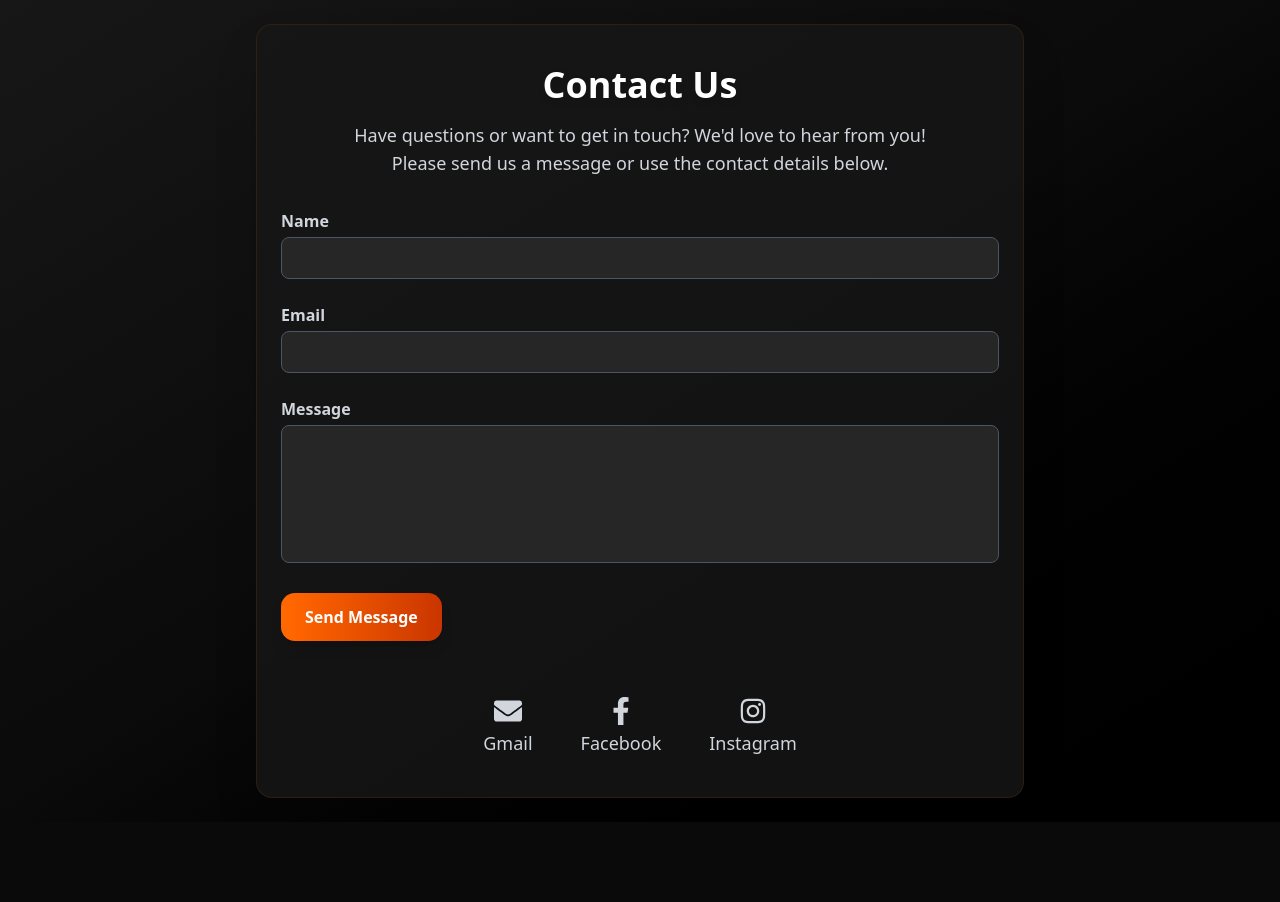
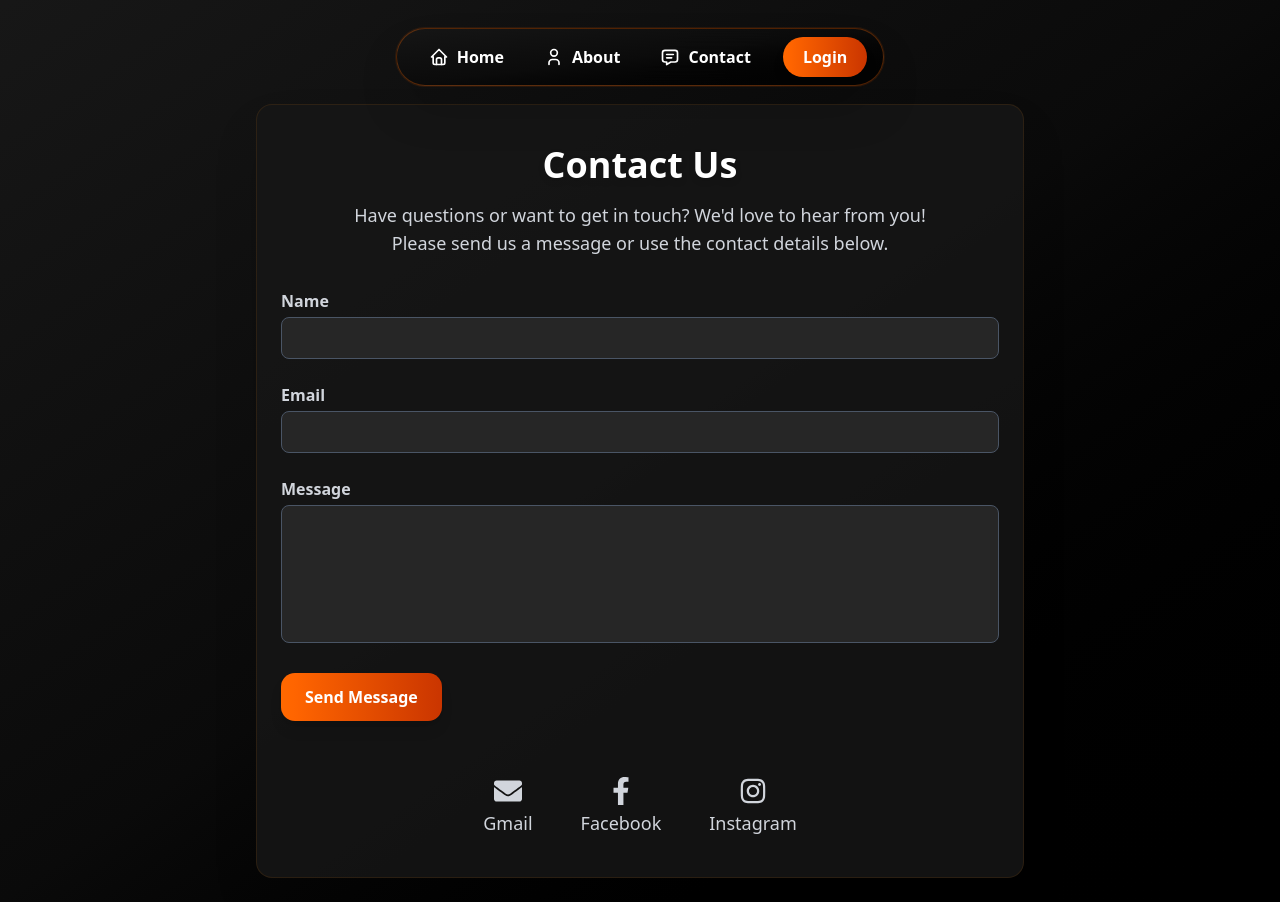
Before and after one commit to Kocevav/actiTrack, a Next.js app: page /contact in a window 1280 px wide. Before the commit the page ends 822 px from the top, so only its background shows below. Built offline with nearby package versions, Linux system fonts and the light colour scheme; no server answers.

Commit message:
add floating navbar on about and contact page

```diff
--- a/src/app/about/page.tsx
+++ b/src/app/about/page.tsx
@@ -1,13 +1,23 @@
 "use client";
 
-import React from "react";
+import React, { useState } from "react";
+import { FloatingNavBar } from "../../components/home/navbar";
 
 const AboutPage = () => {
+  const [showForm, setShowForm] = useState(false);
+  const [whichForm, setWhichForm] = useState(false);
+
+  const changeShowFormState = () => setShowForm(!showForm);
+
   return (
-    <div className="w-full min-h-screen flex items-center justify-center bg-gradient-to-br from-neutral-900 via-neutral-950 to-black p-4">
+    <div className="w-full min-h-screen flex flex-col items-center bg-gradient-to-br from-neutral-900 via-neutral-950 to-black p-4">
+      {/* Floating Nav Bar */}
+      <FloatingNavBar setShowForm={changeShowFormState} whichForm={whichForm} />
+
+      {/* Content Box */}
       <div
         className="
-          relative z-10 w-full max-w-3xl px-4 py-10
+          relative z-10 w-full max-w-3xl mt-20 px-4 py-10
           bg-neutral-900/80 rounded-2xl shadow-2xl border border-orange-400/10
           transition-shadow duration-300
           hover:shadow-orange-500/50 hover:scale-[1.02] hover:bg-neutral-900/90
--- a/src/app/contact/page.tsx
+++ b/src/app/contact/page.tsx
@@ -2,11 +2,18 @@
 
 import React, { useState } from "react";
 import { FaFacebookF, FaInstagram, FaEnvelope } from "react-icons/fa";
+import { FloatingNavBar } from "../../components/home/navbar"; // Adjust path if needed
 
 const ContactPage = () => {
   const [form, setForm] = useState({ name: "", email: "", message: "" });
   const [status, setStatus] = useState<null | string>(null);
   const [loading, setLoading] = useState(false);
+
+  // State for FloatingNavBar forms
+  const [showForm, setShowForm] = useState(false);
+  const [whichForm, setWhichForm] = useState(false);
+
+  const changeShowFormState = () => setShowForm(!showForm);
 
   const handleChange = (
     e: React.ChangeEvent<HTMLInputElement | HTMLTextAreaElement>
@@ -27,10 +34,14 @@ const ContactPage = () => {
   };
 
   return (
-    <div className="w-full min-h-screen flex items-center justify-center bg-gradient-to-br from-neutral-900 via-neutral-950 to-black p-6">
+    <div className="w-full min-h-screen flex flex-col items-center bg-gradient-to-br from-neutral-900 via-neutral-950 to-black p-6">
+      {/* Floating Nav Bar */}
+      <FloatingNavBar setShowForm={changeShowFormState} whichForm={whichForm} />
+
+      {/* Contact Form Container */}
       <div
         className="
-          relative z-10 w-full max-w-3xl px-6 py-10
+          relative z-10 w-full max-w-3xl mt-20 px-6 py-10
           bg-neutral-900/80 rounded-2xl shadow-2xl border border-orange-400/10
           transition-shadow duration-300
           hover:shadow-orange-500/50 hover:scale-[1.02] hover:bg-neutral-900/90
```
